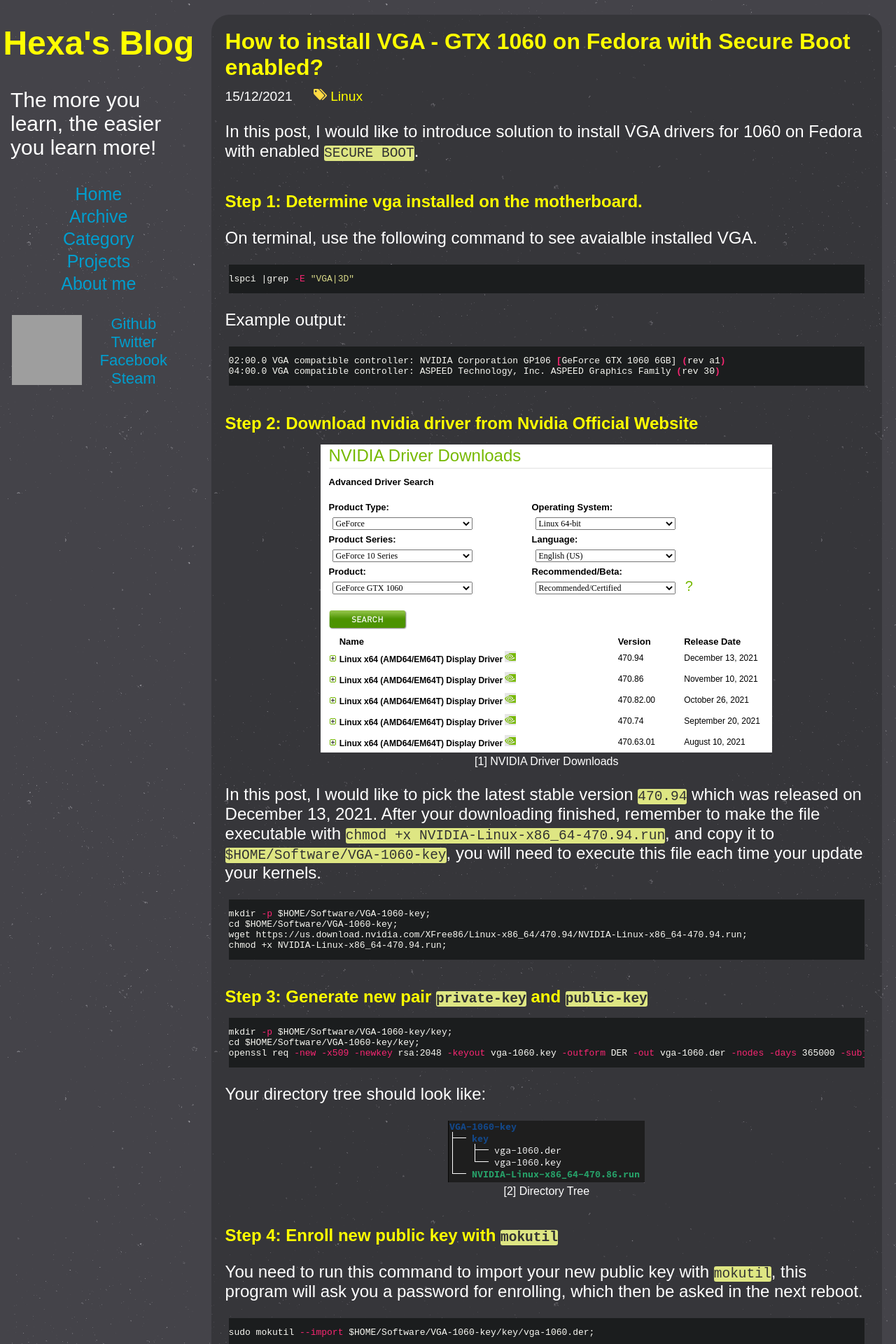
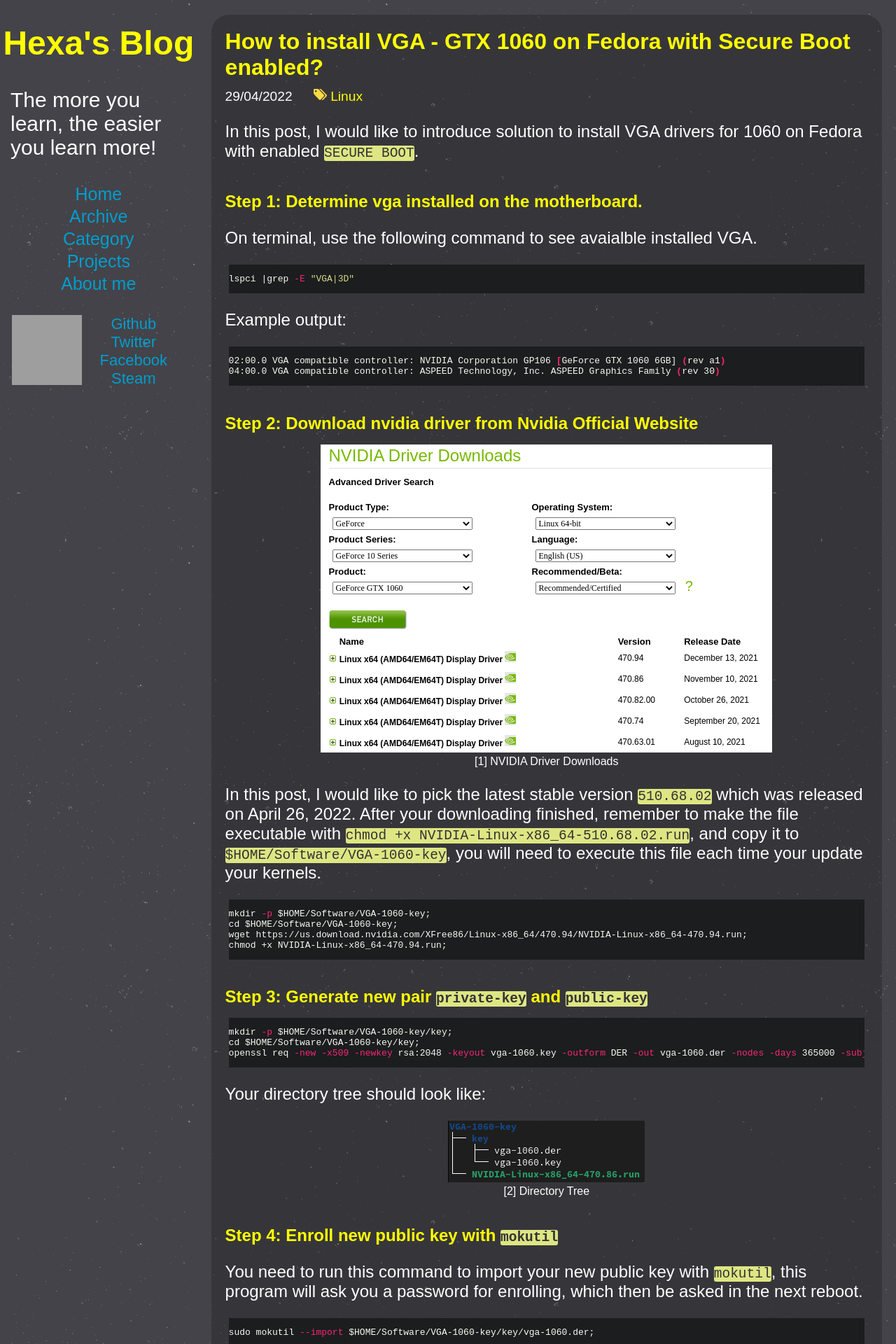
Before and after one commit to nguyenvinhlinh/nguyenvinhlinh.github.io, a Jekyll site: the page built from _posts/2021-12-15-How-to-install-GTX-1060-on-Fedora.md, in a window 1280 px wide. Shown: the top 1920 px of the page at 70% size. Built offline with Jekyll 4.4.1, drawn with Linux system fonts in a browser that asks for light colours; comment, search, counter and statistics services are not loaded; some of the changed text lies outside the part shown; grey boxes are pictures that could not be loaded.

Commit message:
update vga post

```diff
--- a/_posts/2021-12-15-How-to-install-GTX-1060-on-Fedora.md
+++ b/_posts/2021-12-15-How-to-install-GTX-1060-on-Fedora.md
@@ -2,6 +2,7 @@
 layout: post
 title: "How to install VGA - GTX 1060 on Fedora with Secure Boot enabled?"
 date: 2021-12-15 14:55:51
+update: 2022-04-29 12:00:00
 tags:
 - Linux
 - VGA
@@ -33,8 +34,8 @@
 
 {% include image.html url="/image/posts/2021-12-15-How-to-install-GTX-1060-on-Fedora/1.png" description="[1] NVIDIA Driver Downloads" %}
 
-In this post, I would like to pick the latest stable version `470.94` which was released on December 13, 2021. After your downloading finished, remember to make the file
-executable with `chmod +x NVIDIA-Linux-x86_64-470.94.run`, and copy it to `$HOME/Software/VGA-1060-key`, you will need to execute this file each time your update your kernels.
+In this post, I would like to pick the latest stable version `510.68.02` which was released on April 26, 2022. After your downloading finished, remember to make the file
+executable with `chmod +x NVIDIA-Linux-x86_64-510.68.02.run`, and copy it to `$HOME/Software/VGA-1060-key`, you will need to execute this file each time your update your kernels.
 
 {% highlight sh %}
 mkdir -p $HOME/Software/VGA-1060-key;
@@ -44,7 +45,6 @@
 {% endhighlight %}
 
 ## Step 3: Generate new pair `private-key` and `public-key`
-
 
 {% highlight sh %}
 mkdir -p $HOME/Software/VGA-1060-key/key;
@@ -66,8 +66,8 @@
 This is `install.sh` content:
 {% highlight sh %}
 #!/bin/bash
-./NVIDIA-Linux-x86_64-470.94.run --module-signing-secret-key=/home/YOUR_USERNAME/Software/VGA-1060-key/key/vga-1060.key \
-                                 --module-signing-public-key=/home/YOUR_USERNAME/Software/VGA-1060-key/key/vga-1060.der
+./NVIDIA-Linux-x86_64-510.68.02.run --module-signing-secret-key=/home/YOUR_USERNAME/Software/VGA-1060-key/key/vga-1060.key \
+                                    --module-signing-public-key=/home/YOUR_USERNAME/Software/VGA-1060-key/key/vga-1060.der
 {% endhighlight %}
 
 Each time you update your kernel, you need to go boots OS with `level 3` and run this script `install.sh`.
```
